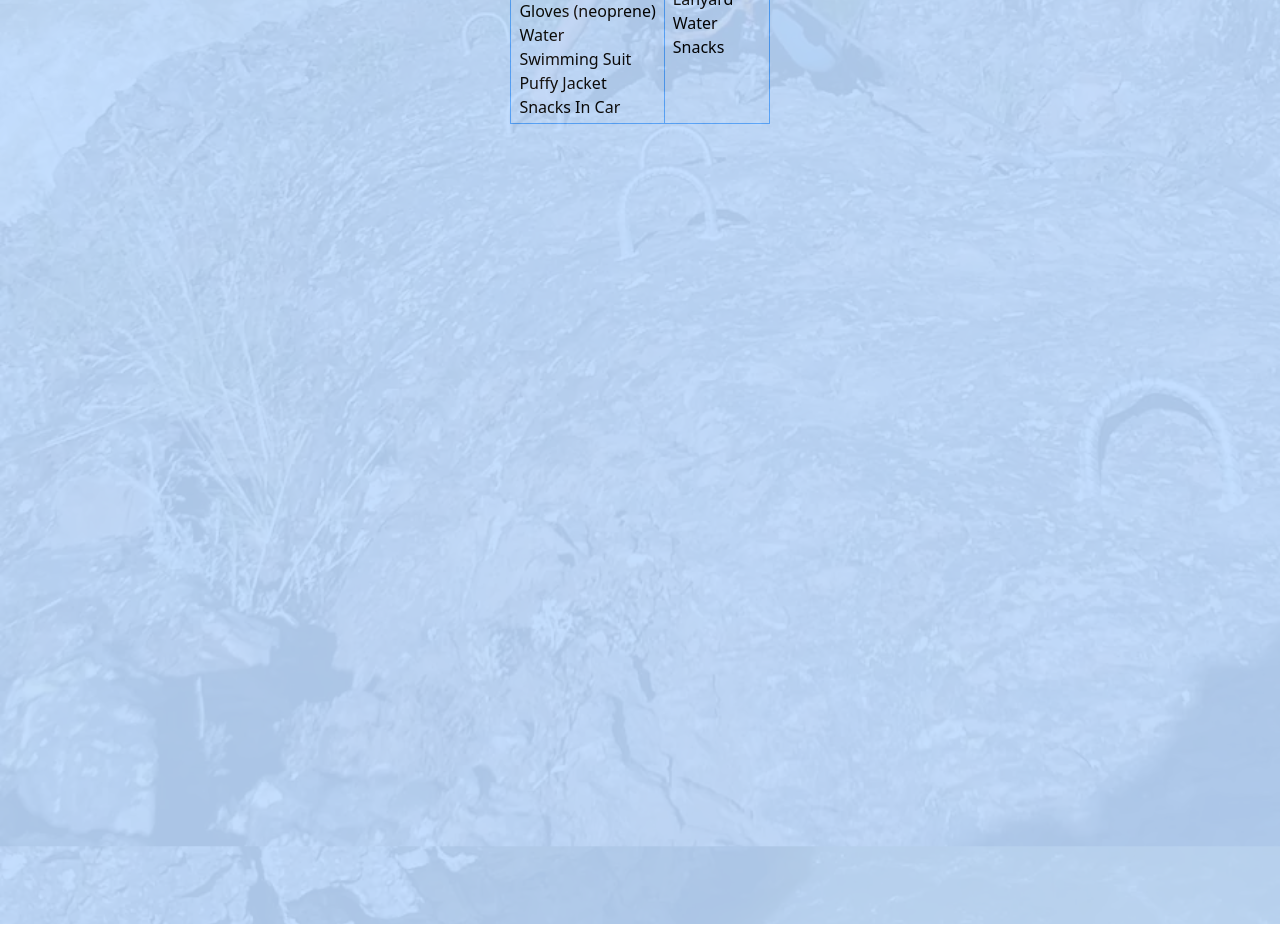
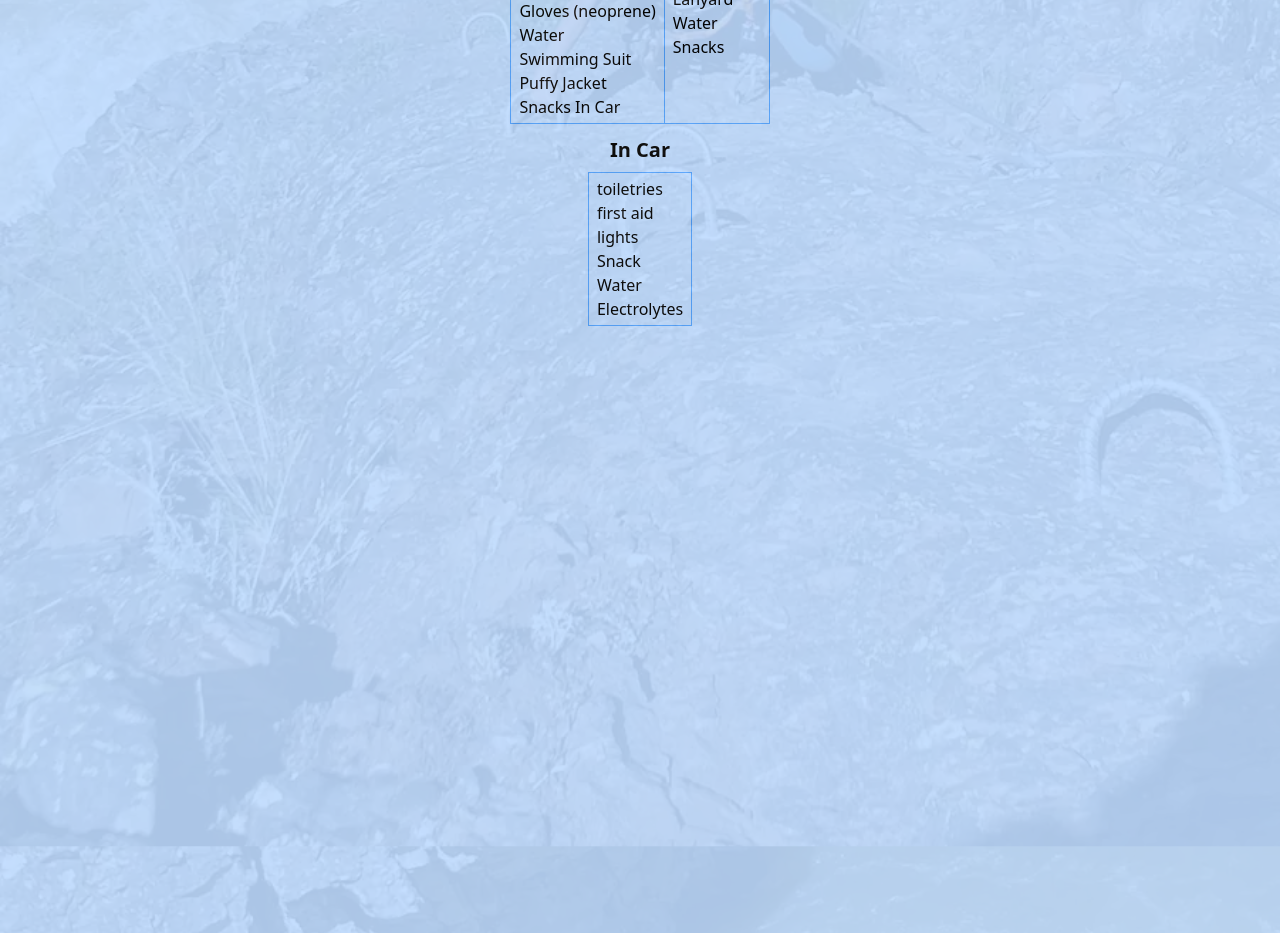
Before and after one commit to carltonj2000/vite-ouray-telluride, a React (Vite) app: page / in a window 1280 px wide. Shown: the part 860-1793 px from the top of the page. Built offline with nearby package versions, Linux system fonts and the light colour scheme.

Commit message:
add car stuff

```diff
--- a/src/App.tsx
+++ b/src/App.tsx
@@ -145,12 +145,29 @@ function App() {
             </tr>
           </tbody>
         </table>
+        <h2 className="font-semibold mt-3 mb-2 text-xl">In Car</h2>
+        <table className="pt-2 border-collapse border border-blue-800">
+          <tbody>
+            <tr>
+              <td className="border border-blue-400 px-2 py-1">
+                <ul>
+                  <li>toiletries</li>
+                  <li>first aid</li>
+                  <li>lights</li>
+                  <li>Snack</li>
+                  <li>Water</li>
+                  <li>Electrolytes</li>
+                </ul>
+              </td>
+            </tr>
+          </tbody>
+        </table>
       </div>
       <div className="bg-blue-200 opacity-90 h-full"></div>
     </>
   );
 }
-
+/* toiletries, lights, first aid */
         {/* <h2 className="font-semibold mb-2 mt-3 text-xl"> */}
         {/*   Tentative Lodging Cost */}
         {/* </h2> */}
```
